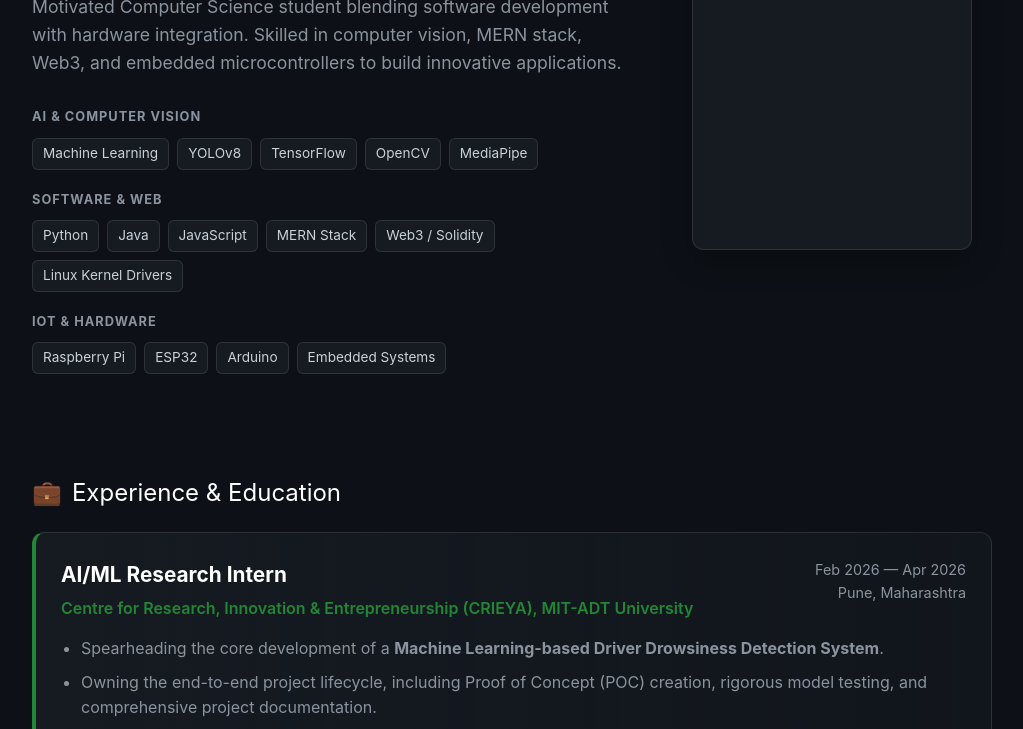
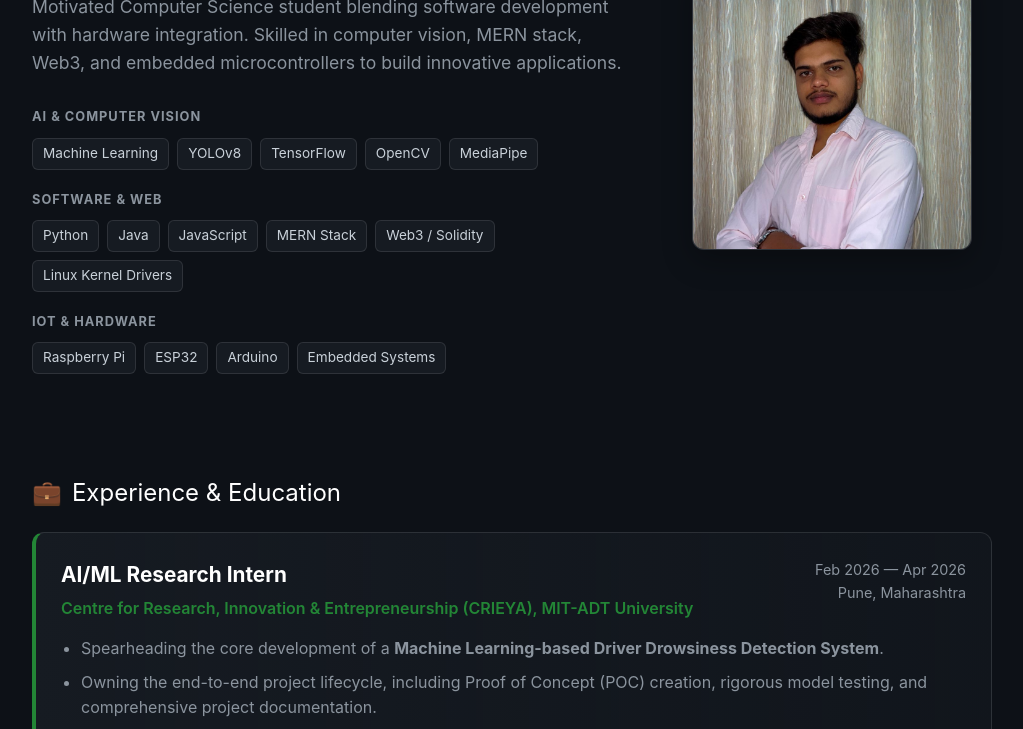
Before and after one commit to shivamyadavaiml/shivamyadavaiml.github.io, a plain HTML site: page index.html in a window 1280 px wide. Shown: the part 371-1100 px from the top of the page, without its empty margins (128-1151 px from the left). Drawn offline with Linux system fonts and the light colour scheme.

Commit message:
Update profile image filename from profile.jpg to Profile.jpeg

```diff
--- a/index.html
+++ b/index.html
@@ -150,7 +150,7 @@
 
     <div style="text-align: right;" class="hide-mobile">
         <div style="width:280px; height:280px; background:var(--card); border: 1px solid var(--border); border-radius: var(--radius); overflow:hidden; box-shadow: 0 10px 30px rgba(0,0,0,0.3);">
-            <img src="profile.jpg" alt="Shivam Yadav" style="width:100%; height:100%; object-fit:cover;">
+            <img src="Profile.jpeg" alt="Shivam Yadav" style="width:100%; height:100%; object-fit:cover;">
         </div>
     </div>
   </section>
```
